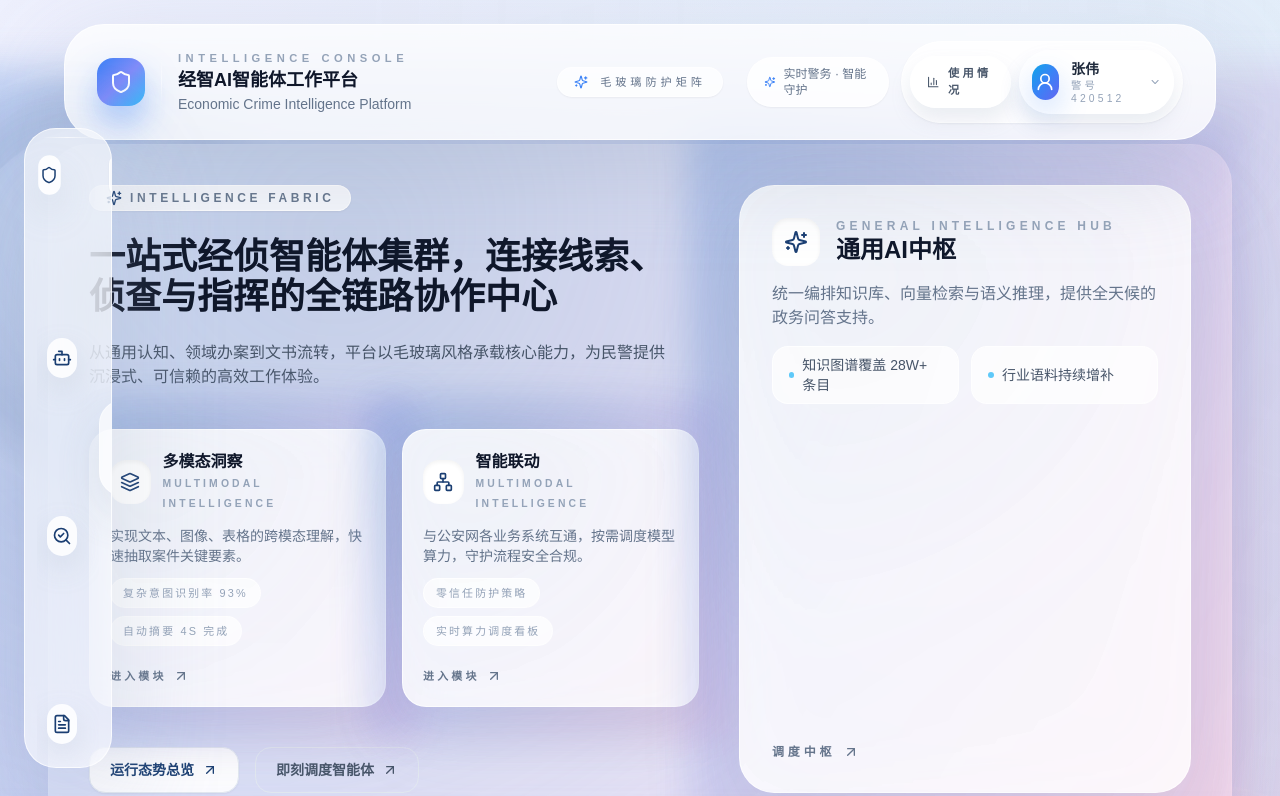
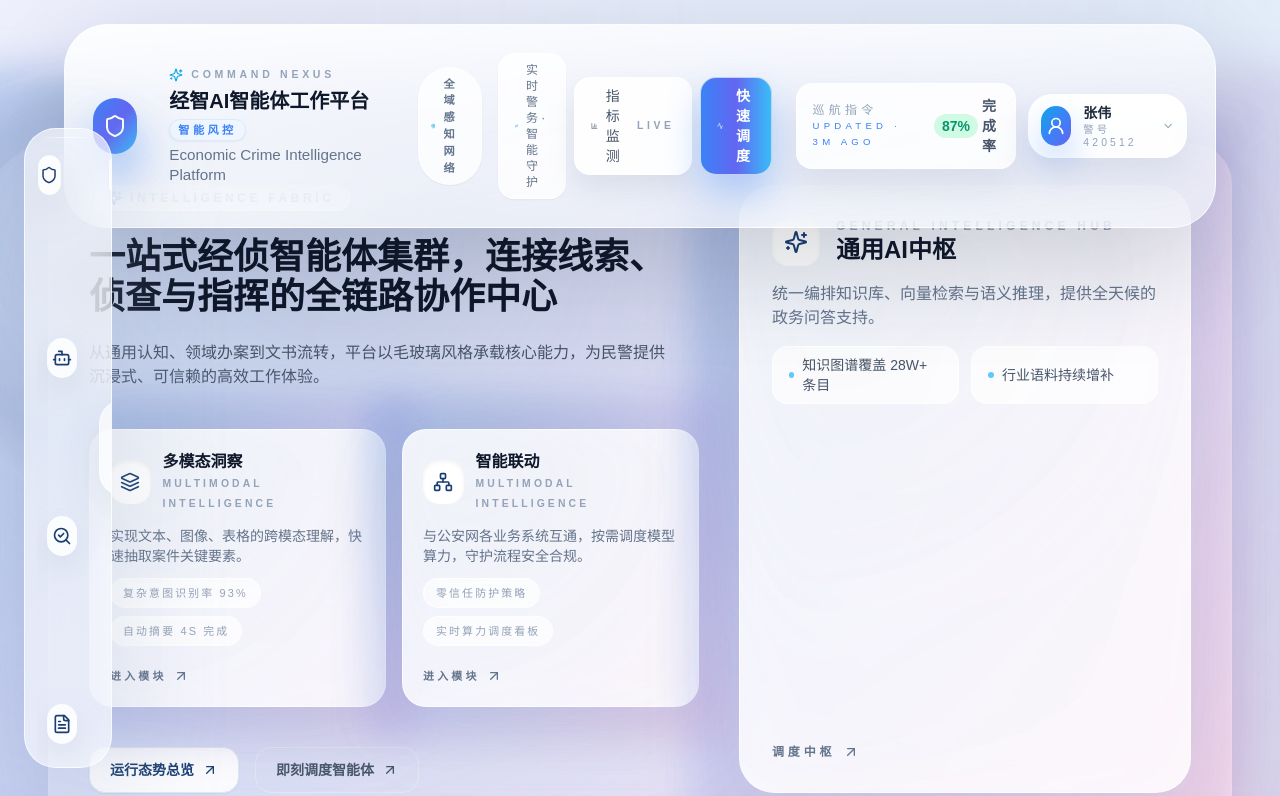
Before and after one commit to Eysn0130/EconX-AI-Hub, a React (Vite) app: page /#/home in a window 1280 px wide. Shown: the top 796 px of the page. Built offline with nearby package versions, Linux system fonts and the light colour scheme.

Commit message:
Update TopBar.tsx

```diff
--- a/src/components/TopBar.tsx
+++ b/src/components/TopBar.tsx
@@ -1,4 +1,15 @@
-import { ArrowRight, BarChart3, ChevronDown, Home, Menu, Shield, Sparkles, UserRound } from 'lucide-react';
+import {
+  Activity,
+  ArrowRight,
+  BarChart3,
+  ChevronDown,
+  Home,
+  Menu,
+  Radar,
+  Shield,
+  Sparkles,
+  UserRound
+} from 'lucide-react';
 import { Link } from 'react-router-dom';
 
 interface TopBarProps {
@@ -17,63 +28,99 @@ export default function TopBar({ title, subtitle, showBack = true, onMenuClick }
 
   return (
     <header className="pointer-events-none fixed inset-x-0 top-0 z-40 flex justify-center px-3 pt-6 sm:px-6">
-      <div className="pointer-events-auto flex w-full max-w-6xl items-center gap-4 rounded-[2.5rem] border border-white/70 bg-white/80 px-4 py-4 text-slate-900 shadow-[0_32px_95px_rgba(148,163,184,0.28)] backdrop-blur-2xl sm:gap-6 sm:px-6 lg:px-8">
-        <div className="flex flex-1 items-center gap-3 sm:gap-4">
+      <div className="pointer-events-auto w-full max-w-6xl rounded-[2.75rem] border border-white/70 bg-gradient-to-br from-white/90 via-white/70 to-slate-100/60 p-5 text-slate-900 shadow-[0_32px_110px_rgba(15,23,42,0.18)] backdrop-blur-2xl sm:p-6 lg:p-7">
+        <div className="flex w-full flex-col gap-5 lg:flex-row lg:items-center lg:gap-6">
+          <div className="flex flex-1 items-center gap-4">
             <button
               type="button"
               onClick={() => onMenuClick?.()}
-            className="inline-flex h-11 w-11 items-center justify-center rounded-full border border-white/70 bg-white/65 text-slate-500 shadow-sm transition hover:-translate-y-0.5 hover:text-police-blue lg:hidden"
+              className="inline-flex h-11 w-11 items-center justify-center rounded-2xl border border-white/70 bg-white/70 text-slate-500 shadow-sm transition hover:-translate-y-0.5 hover:text-police-blue lg:hidden"
               aria-label="展开导航"
             >
               <Menu className="h-5 w-5" />
             </button>
-          <div className="relative flex h-12 w-12 items-center justify-center rounded-2xl bg-gradient-to-br from-blue-500 via-indigo-400 to-sky-400 text-white shadow-[0_18px_35px_rgba(59,130,246,0.35)]">
+            <div className="relative flex h-14 w-14 items-center justify-center rounded-3xl bg-gradient-to-br from-blue-500 via-indigo-500 to-sky-400 text-white shadow-[0_25px_40px_rgba(59,130,246,0.38)]">
               <Shield className="h-6 w-6" />
-            <span className="absolute -bottom-2 left-1/2 h-6 w-[60%] -translate-x-1/2 rounded-full bg-blue-500/25 blur-lg" />
+              <span className="absolute -bottom-3 left-1/2 h-7 w-[70%] -translate-x-1/2 rounded-full bg-blue-400/30 blur-xl" />
             </div>
-          <div className="hidden h-12 w-px bg-gradient-to-b from-transparent via-white/80 to-transparent lg:block" />
-          <div className="flex flex-col">
-            <p className="text-[0.62rem] font-semibold uppercase tracking-[0.4em] text-slate-400 sm:text-[0.7rem]">
-              Intelligence Console
+            <div className="hidden h-14 w-px bg-gradient-to-b from-transparent via-white/80 to-transparent lg:block" />
+            <div className="flex flex-col gap-1">
+              <span className="inline-flex items-center gap-2 text-[0.66rem] font-semibold uppercase tracking-[0.35em] text-slate-400">
+                <Sparkles className="h-3.5 w-3.5 text-sky-500" />
+                Command Nexus
+              </span>
+              <div className="flex flex-wrap items-baseline gap-x-3 gap-y-1">
+                <h1 className="text-lg font-semibold leading-tight text-slate-900 sm:text-xl">{title}</h1>
+                <span className="rounded-full border border-blue-100 bg-blue-50 px-2 py-0.5 text-[0.7rem] font-semibold uppercase tracking-[0.3em] text-blue-500 shadow-sm">
+                  智能风控
+                </span>
+              </div>
+              {subtitle ? (
+                <p className="max-w-md text-sm text-slate-500 sm:text-[0.95rem]">{subtitle}</p>
+              ) : (
+                <p className="max-w-md text-sm text-slate-500">
+                  高度集成的情报指挥面板，实时洞察趋势并快速调度资源。
                 </p>
-            <h1 className="text-base font-semibold leading-tight text-slate-900 sm:text-lg">{title}</h1>
-            {subtitle && <p className="text-xs font-medium text-slate-500 sm:text-sm">{subtitle}</p>}
+              )}
             </div>
           </div>
-        <div className="hidden flex-shrink-0 items-center gap-3 rounded-full border border-white/60 bg-white/70 px-4 py-1.5 text-[0.7rem] font-medium uppercase tracking-[0.35em] text-slate-500 shadow-sm lg:flex">
-          <Sparkles className="h-3.5 w-3.5 text-blue-500" />
-          <span>毛玻璃防护矩阵</span>
+
+          <div className="flex flex-1 flex-wrap items-center justify-between gap-4 lg:flex-nowrap lg:justify-center">
+            <div className="flex items-center gap-2 rounded-full border border-white/60 bg-white/75 px-3 py-2 text-[0.7rem] font-semibold uppercase tracking-[0.28em] text-slate-500 shadow-sm">
+              <Radar className="h-4 w-4 text-sky-500" />
+              全域感知网络
             </div>
-        <div className="flex flex-1 items-center justify-end gap-3">
+            <div className="hidden items-center gap-2 lg:flex">
               {showBack ? (
                 <Link
                   to="/home"
-              className="group hidden items-center gap-2 rounded-full border border-slate-200 bg-white/85 px-4 py-2 text-sm font-medium text-slate-700 shadow-sm backdrop-blur transition hover:-translate-y-0.5 hover:shadow-md hover:text-police-blue sm:inline-flex"
+                  className="group inline-flex items-center gap-2 rounded-2xl border border-slate-200 bg-white/85 px-4 py-2 text-sm font-medium text-slate-700 shadow-sm backdrop-blur transition hover:-translate-y-0.5 hover:shadow-lg hover:text-police-blue"
                 >
                   <Home className="h-4 w-4" />
                   返回首页
                   <ArrowRight className="h-4 w-4 transition-transform duration-300 group-hover:translate-x-1" />
                 </Link>
               ) : (
-            <div className="hidden items-center gap-2 rounded-full border border-white/60 bg-white/80 px-4 py-2 text-xs font-medium text-slate-500 shadow-sm sm:flex">
+                <span className="inline-flex items-center gap-2 rounded-2xl border border-white/60 bg-white/80 px-4 py-2 text-xs font-medium text-slate-500 shadow-sm">
                   <Sparkles className="h-3.5 w-3.5 text-blue-500" />
                   实时警务 · 智能守护
-            </div>
+                </span>
               )}
-          <div className="hidden items-center gap-2 rounded-full border border-white/70 bg-white/80 px-2 py-2 shadow-sm sm:flex">
               <Link
                 to="/stats"
-              className="inline-flex items-center gap-2 rounded-full border border-white/60 bg-white/90 px-4 py-2 text-[0.7rem] font-semibold uppercase tracking-[0.3em] text-slate-600 shadow-[0_12px_20px_rgba(148,163,184,0.18)] transition hover:-translate-y-0.5 hover:text-police-blue"
+                className="group inline-flex items-center gap-2 rounded-2xl border border-white/70 bg-white/90 px-4 py-2 text-sm font-medium text-slate-600 shadow-[0_14px_24px_rgba(148,163,184,0.22)] transition hover:-translate-y-0.5 hover:text-police-blue"
               >
                 <BarChart3 className="h-4 w-4" />
-              使用情况
+                指标监测
+                <span className="text-[0.65rem] font-semibold uppercase tracking-[0.35em] text-slate-400">Live</span>
               </Link>
-            <div className="group relative">
               <button
                 type="button"
-                className="group inline-flex items-center gap-3 rounded-full border border-white/60 bg-white/90 px-3 py-2 text-left text-sm font-medium text-slate-600 shadow-[0_12px_20px_rgba(148,163,184,0.18)] transition hover:-translate-y-0.5 hover:text-police-blue"
+                className="group inline-flex items-center gap-2 rounded-2xl border border-slate-200/80 bg-gradient-to-r from-blue-500 via-indigo-500 to-sky-400 px-4 py-2 text-sm font-semibold text-white shadow-[0_18px_35px_rgba(59,130,246,0.32)] transition hover:-translate-y-0.5"
               >
-                <span className="flex h-9 w-9 items-center justify-center rounded-2xl bg-gradient-to-br from-sky-500 via-blue-500 to-indigo-500 text-white shadow-[0_12px_30px_rgba(59,130,246,0.28)]">
+                <Activity className="h-4 w-4" />
+                快速调度
+              </button>
+            </div>
+          </div>
+
+          <div className="flex flex-1 items-center justify-end gap-3">
+            <div className="hidden min-w-[220px] flex-1 items-center gap-2 rounded-2xl border border-white/65 bg-white/85 px-4 py-3 shadow-[0_18px_30px_rgba(148,163,184,0.18)] sm:flex">
+              <div className="flex flex-col text-xs font-medium uppercase tracking-[0.35em] text-slate-400">
+                <span>巡航指令</span>
+                <span className="text-[0.6rem] text-blue-500">Updated · 3m ago</span>
+              </div>
+              <div className="ml-auto flex items-center gap-1 text-sm font-semibold text-slate-600">
+                <span className="rounded-full bg-emerald-100 px-2 py-0.5 text-emerald-600">87%</span>
+                完成率
+              </div>
+            </div>
+            <div className="group relative hidden sm:block">
+              <button
+                type="button"
+                className="group inline-flex items-center gap-3 rounded-3xl border border-white/70 bg-white/95 px-3 py-2 text-left text-sm font-medium text-slate-600 shadow-[0_18px_35px_rgba(148,163,184,0.2)] transition hover:-translate-y-0.5 hover:text-police-blue"
+              >
+                <span className="flex h-10 w-10 items-center justify-center rounded-2xl bg-gradient-to-br from-sky-500 via-blue-500 to-indigo-500 text-white shadow-[0_18px_35px_rgba(59,130,246,0.32)]">
                   <UserRound className="h-5 w-5" />
                 </span>
                 <span className="flex flex-col leading-tight">
@@ -82,8 +129,8 @@ export default function TopBar({ title, subtitle, showBack = true, onMenuClick }
                 </span>
                 <ChevronDown className="h-4 w-4 text-slate-400 transition group-hover:text-police-blue" />
               </button>
-              <div className="pointer-events-none absolute right-0 top-[calc(100%+0.85rem)] w-64 -translate-y-1 scale-95 rounded-3xl border border-white/70 bg-white/95 p-4 text-sm text-slate-600 opacity-0 shadow-[0_26px_70px_rgba(148,163,184,0.28)] backdrop-blur-2xl transition-all duration-300 group-hover:pointer-events-auto group-hover:translate-y-0 group-hover:scale-100 group-hover:opacity-100 group-focus-within:pointer-events-auto group-focus-within:translate-y-0 group-focus-within:scale-100 group-focus-within:opacity-100">
-                <div className="flex items-center gap-3 rounded-2xl border border-white/70 bg-white/80 p-3">
+              <div className="pointer-events-none absolute right-0 top-[calc(100%+0.85rem)] w-72 -translate-y-1 scale-95 rounded-3xl border border-white/70 bg-white/95 p-4 text-sm text-slate-600 opacity-0 shadow-[0_30px_80px_rgba(148,163,184,0.32)] backdrop-blur-2xl transition-all duration-300 group-hover:pointer-events-auto group-hover:translate-y-0 group-hover:scale-100 group-hover:opacity-100 group-focus-within:pointer-events-auto group-focus-within:translate-y-0 group-focus-within:scale-100 group-focus-within:opacity-100">
+                <div className="flex items-center gap-3 rounded-2xl border border-white/70 bg-white/85 p-3">
                   <span className="flex h-12 w-12 items-center justify-center rounded-2xl bg-gradient-to-br from-sky-500 via-blue-500 to-indigo-500 text-white shadow-[0_16px_36px_rgba(59,130,246,0.3)]">
                     <UserRound className="h-6 w-6" />
                   </span>
@@ -92,17 +139,17 @@ export default function TopBar({ title, subtitle, showBack = true, onMenuClick }
                     <span className="text-xs text-slate-500">{userProfile.position}</span>
                   </div>
                 </div>
-                <div className="mt-3 space-y-2">
+                <div className="mt-3 grid gap-2">
                   <Link
                     to="/profile"
-                    className="flex items-center justify-between rounded-2xl border border-transparent bg-slate-50/60 px-4 py-2 text-sm font-medium text-slate-600 transition hover:border-slate-200 hover:bg-white hover:text-police-blue"
+                    className="flex items-center justify-between rounded-2xl border border-transparent bg-slate-50/70 px-4 py-2 text-sm font-medium text-slate-600 transition hover:border-slate-200 hover:bg-white hover:text-police-blue"
                   >
                     个人详情
                     <ArrowRight className="h-4 w-4" />
                   </Link>
                   <button
                     type="button"
-                    className="flex w-full items-center justify-between rounded-2xl border border-transparent bg-slate-50/60 px-4 py-2 text-sm font-medium text-slate-500 transition hover:border-rose-200 hover:bg-rose-50 hover:text-rose-500"
+                    className="flex w-full items-center justify-between rounded-2xl border border-transparent bg-rose-50/70 px-4 py-2 text-sm font-medium text-rose-500 transition hover:border-rose-200 hover:bg-white"
                   >
                     退出登录
                     <ArrowRight className="h-4 w-4" />
```
Lines whose indentation alone changed are shown as unchanged.
